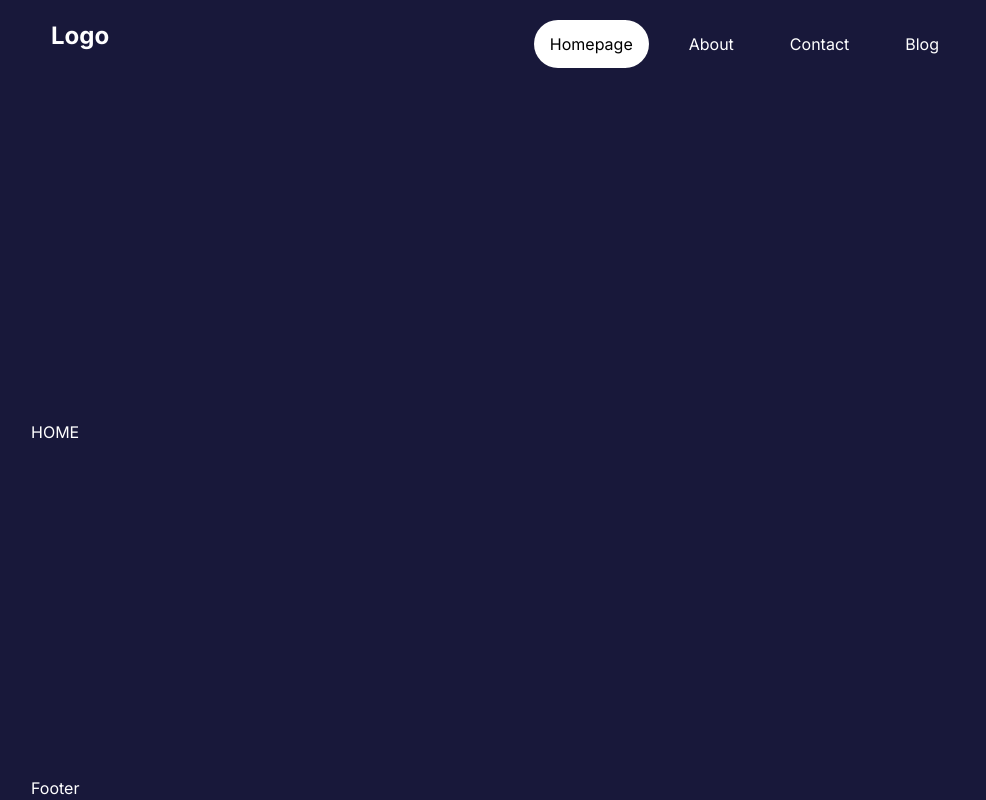
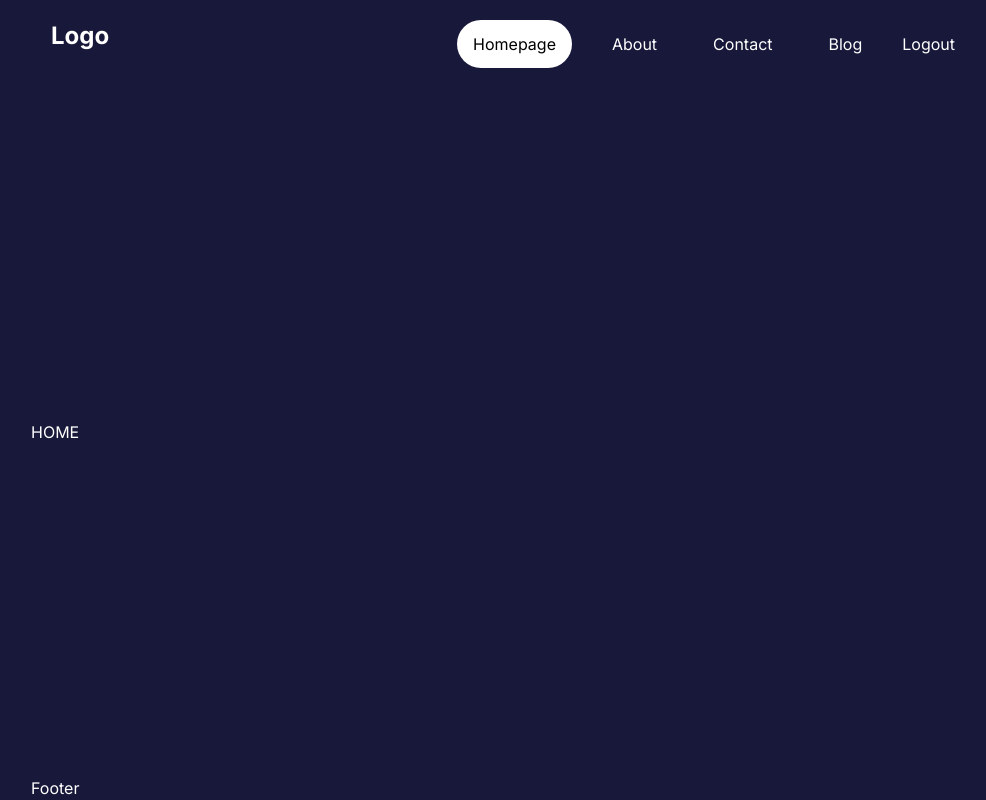
Before and after one commit to Roar022/blog-website, a Next.js app: page / in a window 1280 px wide. Shown: the whole page, without its empty margins (137-1123 px from the left). Built offline with nearby package versions, Linux system fonts and the light colour scheme.

Commit message:
added isAdmin, session hardcore on Links

```diff
--- a/src/components/Navbar/links/Links.jsx
+++ b/src/components/Navbar/links/Links.jsx
@@ -20,12 +20,24 @@
       path: "/blog",
     },
   ];
-// Temporary
+  // Temporary
+  const session = true;
+  const isAdmin = false;
   return (
     <div className="flex justify-center gap-6">
       {links.map((link) => (
         <NavLink item={link} key={link.title} />
       ))}
+      {session ? (
+        <>
+          {isAdmin && <NavLink item={{ title: "Admin", path: "/admin" }} />}
+          <button>Logout</button>
+        </>
+      ) : (
+        <>
+          <NavLink item={{ title: "Login", path: "/login" }} />
+        </>
+      )}
     </div>
   );
 };
```
